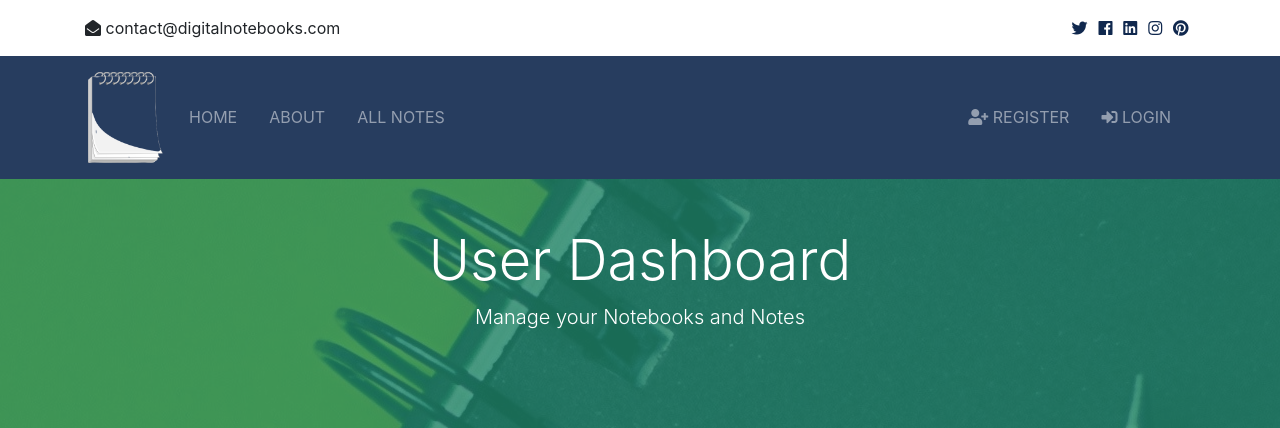
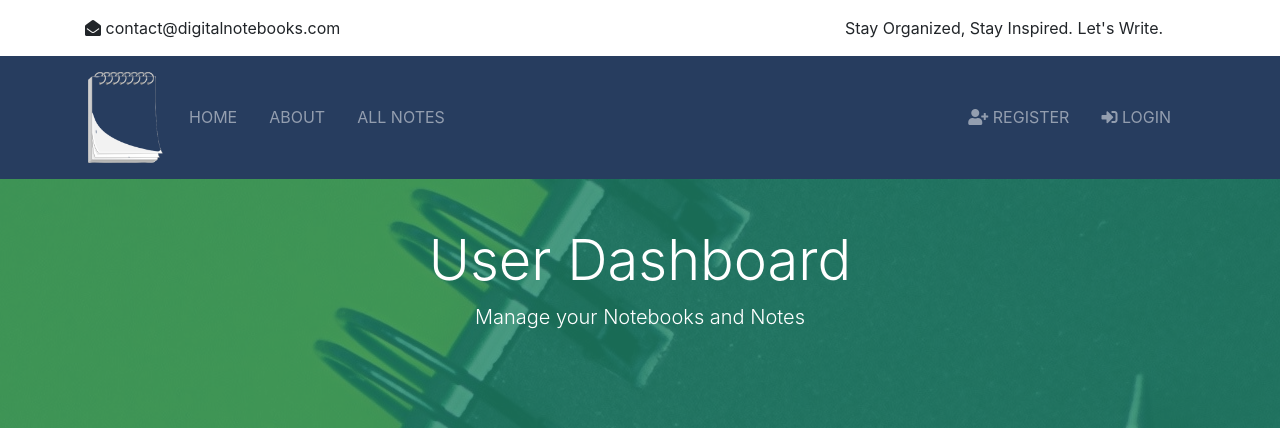
Before and after one commit to RosyCodes/digitalnotebook_project, a Django app: page /accounts/dashboard in a window 1280 px wide. Shown: the top 428 px of the page. Run offline with Django 4.2, Linux system fonts and the light colour scheme; data that the repository does not hold is empty; some libraries are stand-ins or nearby versions.

Commit message:
added tag line

```diff
--- a/templates/partials/_topbar.html
+++ b/templates/partials/_topbar.html
@@ -9,6 +9,11 @@
 
             </div>
             <div class="col-md-4 ml-auto">
+                Stay Organized, Stay Inspired. Let's Write.
+
+            </div>
+            <!-- TO DO: update social links-->
+            <!-- <div class="col-md-4 ml-auto">
 
                 <div class="social text-right">
                     <a href="#">
@@ -27,7 +32,7 @@
                         <i class="fab fa-pinterest"></i>
                     </a>
                 </div>
-            </div>
+            </div> -->
         </div>
     </div>
 </section>
```
